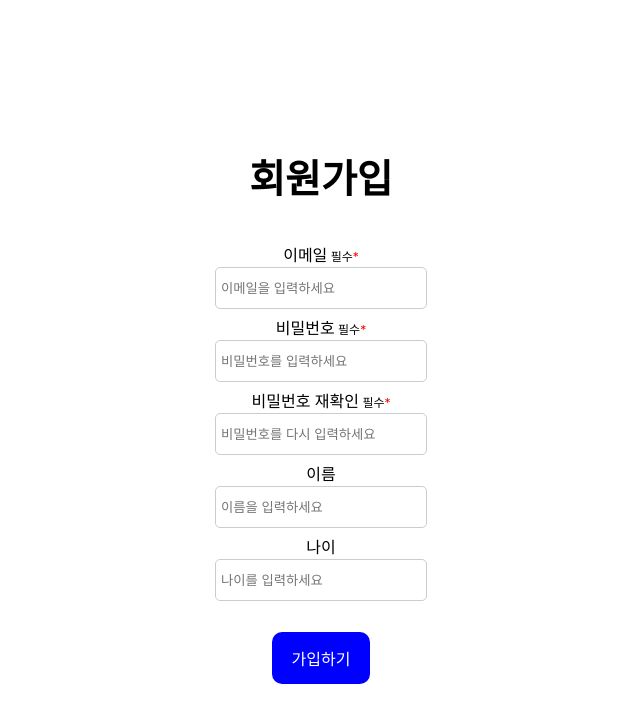
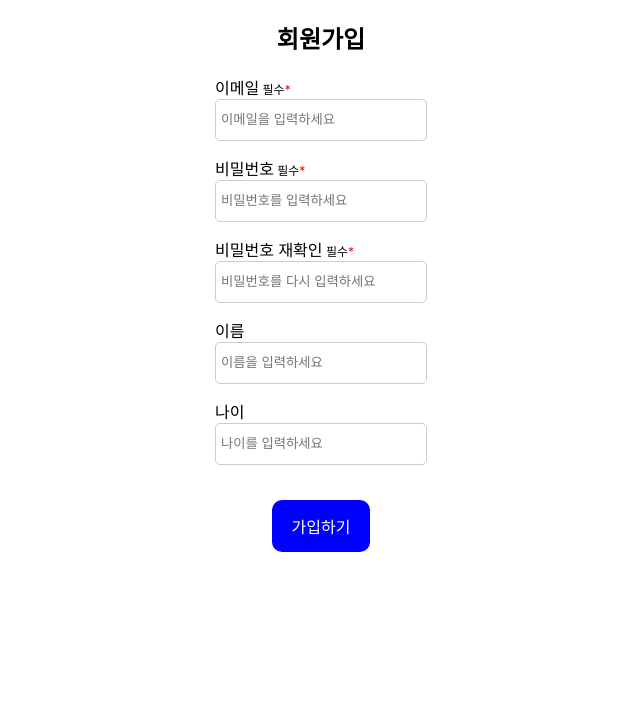
Before and after one commit to Lim-Changi/react_basics, a React (Create React App) app: page / in a window 1280 px wide. Shown: the top 722 px of the page, without its empty margins (319-959 px from the left). Built offline with nearby package versions, Linux system fonts and the light colour scheme.

Commit message:
feat: Signup 페이지 Css 수정

```diff
--- a/src/App.css
+++ /dev/null
@@ -1,48 +0,0 @@
-.App {
-  text-align: center;
-}
-
-.App-logo {
-  height: 40vmin;
-  pointer-events: none;
-}
-
-@media (prefers-reduced-motion: no-preference) {
-  .App-logo {
-    animation: App-logo-spin infinite 20s linear;
-  }
-}
-
-.App-header {
-  min-height: 100vh;
-  display: flex;
-  flex-direction: column;
-  align-items: center;
-  justify-content: center;
-  font-size: calc(10px + 2vmin);
-  color: black;
-}
-
-.App-button {
-    background-color: blue;
-    border: none;
-    border-radius: 10px;
-    color: white;
-    font-size: 16px;
-    padding: 14px 20px;
-    text-align: center;
-    display: inline-block;
-}
-
-.App-link {
-  color: #61dafb;
-}
-
-@keyframes App-logo-spin {
-  from {
-    transform: rotate(0deg);
-  }
-  to {
-    transform: rotate(360deg);
-  }
-}
--- a/src/App.tsx
+++ b/src/App.tsx
@@ -1,11 +1,11 @@
 import React from 'react';
-import './App.css';
-import SignupComponent from "./components/signup";
+import './components/Signup'
+import SignupComponent from "./components/Signup";
 
 function App() {
   return (
-    <div className="App">
-      <header className="App-header">
+    <div className= "signup-main">
+      <header>
         <h2>회원가입</h2>
         <body>
           <SignupComponent name="이메일" required={true} text={"이메일을"}/>
@@ -15,7 +15,7 @@ function App() {
           <SignupComponent name="나이" text={"나이를"} />
         </body>
         <br/>
-        <button className="App-button">가입하기</button>
+        <button className="signup-button">가입하기</button>
       </header>
 
     </div>
--- a/src/components/signup.tsx
+++ b/src/components/Signup.tsx
@@ -4,8 +4,8 @@ const SignupComponent = (props: SignupInterface) => {
     const name = props.name
 
     return (
-        <div>
-            <label className="form-label" htmlFor={name}>{name}
+        <div className="form-label">
+            <label htmlFor={name}>{name}
                 {props.required ? <span style={{ fontSize: '12px'}}> 필수</span> : null}
                 {props.required ? <span style={{ color: 'red', fontSize: '12px'}}>*</span> : null}
             </label><br/>
@@ -15,7 +15,6 @@ const SignupComponent = (props: SignupInterface) => {
 };
 
 export default SignupComponent;
-
 interface SignupInterface {
     name: string
     text?: string
--- a/src/components/signup.css
+++ b/src/components/signup.css
@@ -1,7 +1,8 @@
 .form-label {
-    display: inline-block;
+    flex-direction: column;
     font-size: medium;
-    ;
+    text-align: initial;
+    margin: 15px;
 }
 
 .form-input {
@@ -12,3 +13,20 @@
     border-radius: 5px;
     border: 1px solid #ccc;
 }
+
+.signup-main {
+    display: flex;
+    text-align: center;
+    justify-content: center;
+}
+
+.signup-button {
+    background-color: blue;
+    border: none;
+    border-radius: 10px;
+    color: white;
+    font-size: 16px;
+    padding: 14px 20px;
+    text-align: center;
+    display: inline-block;
+}
```
